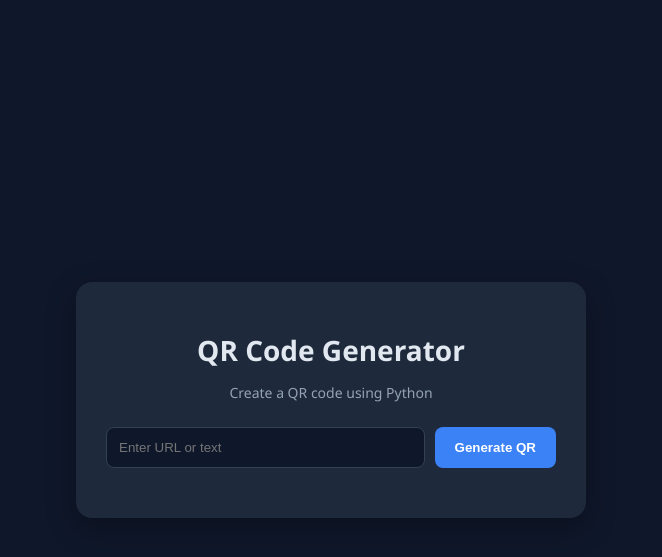
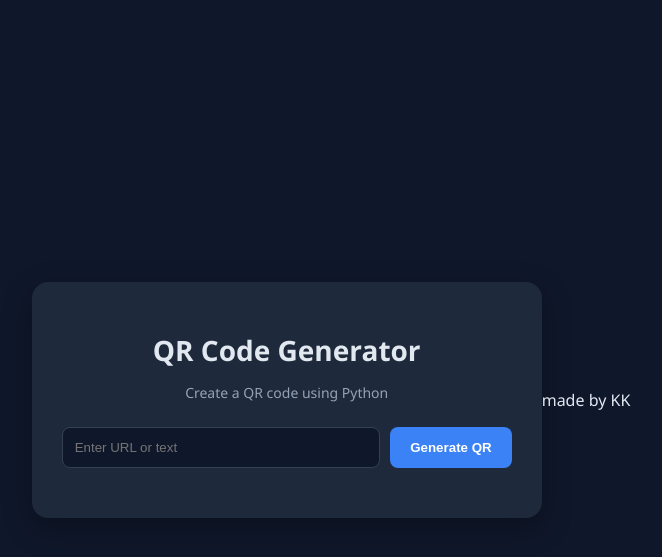
Before and after one commit to KrishnaKarthik07/qr-code-generator, a Flask app: page / in a window 1280 px wide. Shown: the top 557 px of the page, without its empty margins (309-971 px from the left). Run offline with Flask 3, Linux system fonts and the light colour scheme.

Commit message:
Update index.html

```diff
--- a/templates/index.html
+++ b/templates/index.html
@@ -24,5 +24,6 @@
         </div>
         {% endif %}
     </div>
+    <p>made by KK </p>
 </body>
 </html>
```
